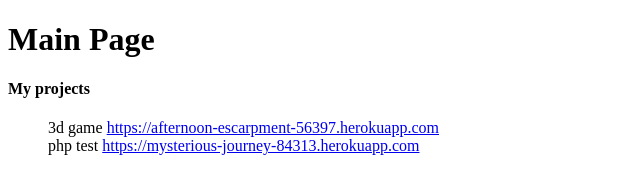
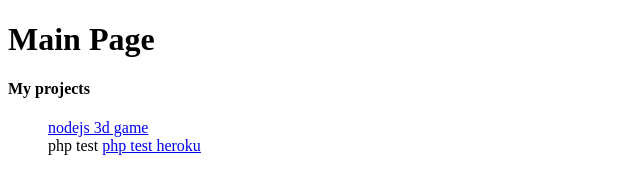
Before and after one commit to cailean-d/cailean-d.github.io, a plain HTML site: page index.html in a window 1280 px wide. Shown: the whole page, without its empty margins (0-640 px from the left). Drawn offline with Linux system fonts and the light colour scheme.

Commit message:
edited link

```diff
--- a/index.html
+++ b/index.html
@@ -17,8 +17,8 @@
 	<h1>Main Page</h1>
 	<h4>My projects</h4>
 	<ul>
-		<li>3d game <a href="https://afternoon-escarpment-56397.herokuapp.com" target="_blank">https://afternoon-escarpment-56397.herokuapp.com</a></li>
-		<li>php test <a href="https://mysterious-journey-84313.herokuapp.com" target="_blank">https://mysterious-journey-84313.herokuapp.com</a></li>
+		<li><a href="https://afternoon-escarpment-56397.herokuapp.com" target="_blank">nodejs 3d game </a></li>
+		<li>php test <a href="https://agile-peak-45584.herokuapp.com" target="_blank">php test heroku</a></li>
 	</ul>
 </body>
 </html>
```
